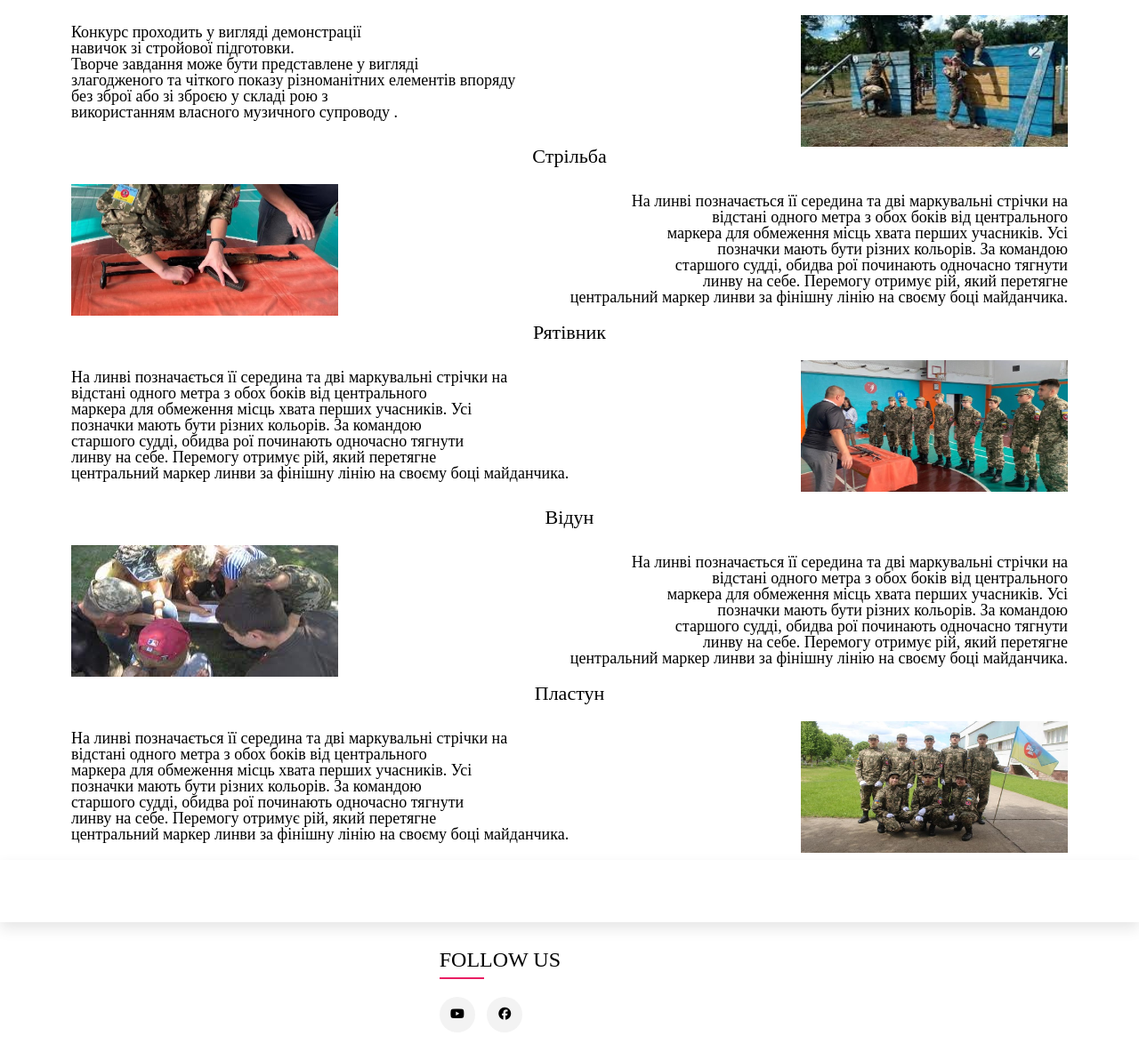
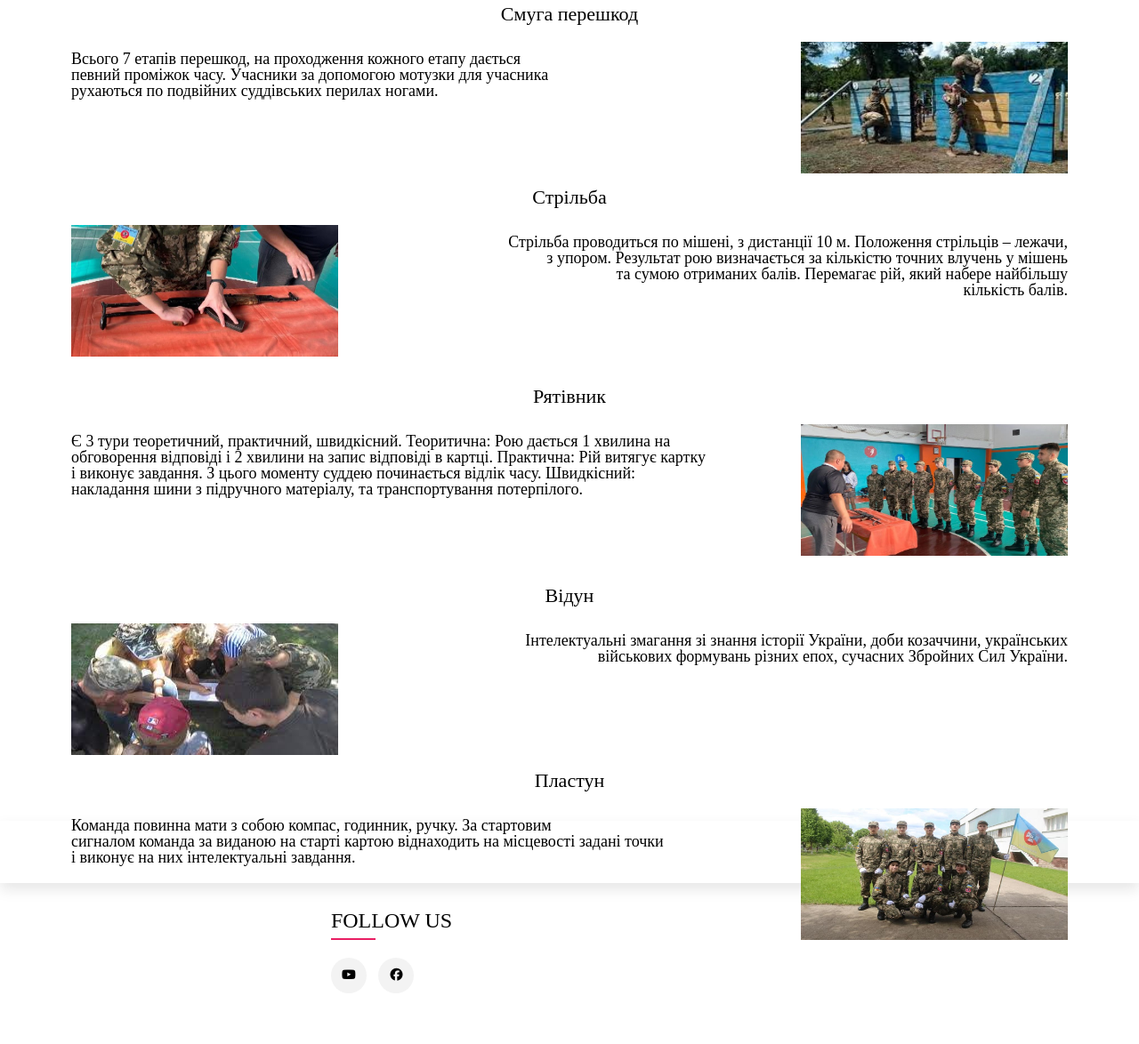
Before and after one commit to Welsach/djura, a plain HTML site: page index1.html in a window 1280 px wide. Shown: the part 503-1677 px from the top of the page at 89% size. After the commit the page ends 1644 px from the top, so only its background shows below. Drawn offline with Linux system fonts and the light colour scheme.

Commit message:
Add files via upload

```diff
--- a/css/style.css
+++ b/css/style.css
@@ -207,7 +207,7 @@ i {
 }
 
 .peretyg {
-	padding: 30px 80px 0px 80px;
+	padding: 40px 80px 0px 80px;
 }
 .peretyg p {
 	font-size: 18px;
@@ -224,7 +224,7 @@ i {
 }
 
 .smuga {
-	padding: 20px 80px 0px 80px;
+	padding: 40px 80px 0px 80px;
 }
 .smuga p {
 	font-size: 18px;
@@ -238,7 +238,7 @@ i {
 }
 
 .strilba {
-	padding: 30px 80px 0px 80px;
+	padding: 100px 80px 0px 80px;
 }
 .strilba p {
 	font-size: 18px;
@@ -255,7 +255,7 @@ i {
 }
 
 .rytivnik {
-	padding: 20px 80px 0px 80px;
+	padding: 100px 80px 0px 80px;
 }
 .rytivnik p {
 	font-size: 18px;
@@ -269,7 +269,7 @@ i {
 }
 
 .vidun {
-	padding: 30px 80px 0px 80px;
+	padding: 100px 80px 0px 80px;
 }
 .vidun p {
 	font-size: 18px;
@@ -286,7 +286,7 @@ i {
 }
 
 .plastun {
-	padding: 20px 80px 0px 80px;
+	padding: 120px 80px 0px 80px;
 }
 .plastun p {
 	font-size: 18px;
--- a/index1.html
+++ b/index1.html
@@ -40,38 +40,32 @@
 <div class="smuga">
 	<h2>Смуга перешкод</h2>
 	<img src="img/смуга.jpg" alt="#">
-	<p>Конкурс проходить у вигляді демонстрації <br> навичок зі стройової підготовки. <br> Творче завдання може бути представлене у вигляді <br> злагодженого та чіткого показу різноманітних елементів впоряду <br> без зброї або зі зброєю у складі рою з <br> використанням власного музичного супроводу .</p>
+	<p>Всього 7 етапів перешкод, на проходження кожного етапу дається <br> певний проміжок часу. Учасники за допомогою мотузки для учасника <br> рухаються по подвійних суддівських перилах ногами.</p>
 </div>
 
 <div class="strilba">
 	<h2>Стрільба</h2>
 	<img src="img/джура.jpg" alt="#">
-	<p>На линві позначається її середина та дві маркувальні стрічки на <br> відстані одного метра з обох боків від центрального <br> маркера для обмеження місць хвата перших учасників. Усі <br> позначки мають бути різних кольорів. За командою <br> старшого судді, обидва рої починають одночасно тягнути <br> линву на себе. Перемогу отримує рій, який перетягне <br> центральний маркер линви за фінішну лінію на своєму боці майданчика.</p>
+	<p>Стрільба проводиться по мішені, з дистанції 10 м. Положення стрільців – лежачи, <br> з упором. Результат рою визначається за кількістю точних влучень у мішень <br> та сумою отриманих балів. Перемагає рій, який набере найбільшу <br> кількість балів.</p>
 </div>
 
 <div class="rytivnik">
 	<h2>Рятівник</h2>
 	<img src="img/ака.jpg" alt="#">
-	<p>На линві позначається її середина та дві маркувальні стрічки на <br> відстані одного метра з обох боків від центрального <br> маркера для обмеження місць хвата перших учасників. Усі <br> позначки мають бути різних кольорів. За командою <br> старшого судді, обидва рої починають одночасно тягнути <br> линву на себе. Перемогу отримує рій, який перетягне <br> центральний маркер линви за фінішну лінію на своєму боці майданчика.</p>
+	<p>Є 3 тури теоретичний, практичний, швидкісний. Теоритична: Рою дається 1 хвилина на <br> обговорення відповіді і 2 хвилини на запис відповіді в картці. Практична: Рій витягує картку <br> і виконує завдання. З цього моменту суддею починається відлік часу. Швидкісний: <br> накладання шини з підручного матеріалу, та транспортування потерпілого.</p>
 </div>
 
 <div class="vidun">
 	<h2>Відун</h2>
 	<img src="img/відун.jpg" alt="#">
-	<p>На линві позначається її середина та дві маркувальні стрічки на <br> відстані одного метра з обох боків від центрального <br> маркера для обмеження місць хвата перших учасників. Усі <br> позначки мають бути різних кольорів. За командою <br> старшого судді, обидва рої починають одночасно тягнути <br> линву на себе. Перемогу отримує рій, який перетягне <br> центральний маркер линви за фінішну лінію на своєму боці майданчика.</p>
+	<p>Інтелектуальні змагання зі знання історії України, доби козаччини, українських <br> військових формувань різних епох, сучасних Збройних Сил України.</p>
 </div>
 
 <div class="plastun">
 	<h2>Пластун</h2>
 	<img src="img/утот.jpg" alt="#">
-	<p>На линві позначається її середина та дві маркувальні стрічки на <br> відстані одного метра з обох боків від центрального <br> маркера для обмеження місць хвата перших учасників. Усі <br> позначки мають бути різних кольорів. За командою <br> старшого судді, обидва рої починають одночасно тягнути <br> линву на себе. Перемогу отримує рій, який перетягне <br> центральний маркер линви за фінішну лінію на своєму боці майданчика.</p>
+	<p>Команда повинна мати з собою компас, годинник, ручку. За стартовим <br> сигналом команда за виданою на старті картою віднаходить на місцевості задані точки <br> і виконує на них інтелектуальні завдання.</p>
 </div>
-
-<br>
-<br>
-<br>
-<br>
-<br>
 	<div class="before-footer"></div>
 	<footer class="footer">
 		<div class="conteiner">
```
Also changed, not shown: index3.html (+55 -0 lines).
